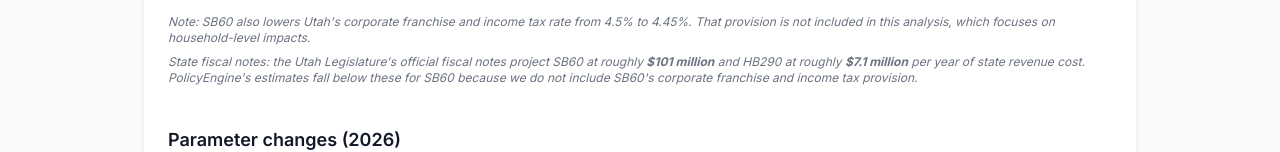
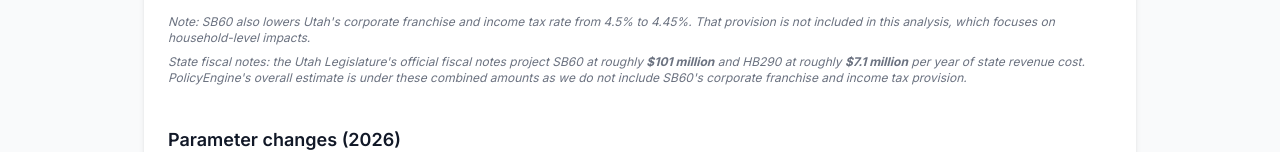
Before and after one commit to PolicyEngine/utah-2026-tax-changes, a Next.js app in the folder frontend/: page /us/utah-2026-tax-changes/ in a window 1280 px wide. Shown: the part 606-758 px from the top of the page. Built offline with nearby package versions, Linux system fonts and the light colour scheme.

Commit message:
Reword Utah fiscal-note footnote: 'overall estimate is under these combined amounts'

```diff
--- a/frontend/components/PolicyOverview.tsx
+++ b/frontend/components/PolicyOverview.tsx
@@ -48,8 +48,9 @@ export default function PolicyOverview() {
           State fiscal notes: the Utah Legislature&apos;s official fiscal notes
           project SB60 at roughly <strong>$101 million</strong> and HB290 at
           roughly <strong>$7.1 million</strong> per year of state revenue cost.
-          PolicyEngine&apos;s estimates fall below these for SB60 because we do
-          not include SB60&apos;s corporate franchise and income tax provision.
+          PolicyEngine&apos;s overall estimate is under these combined amounts as
+          we do not include SB60&apos;s corporate franchise and income tax
+          provision.
         </p>
       </div>
 
```
